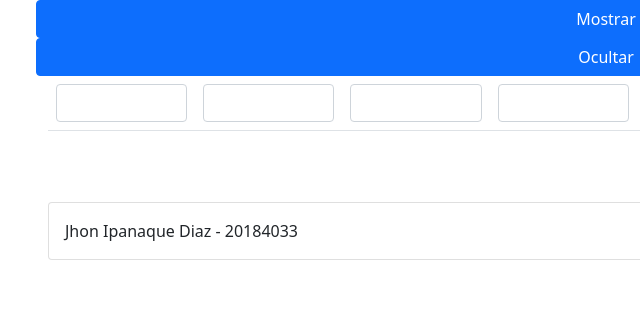
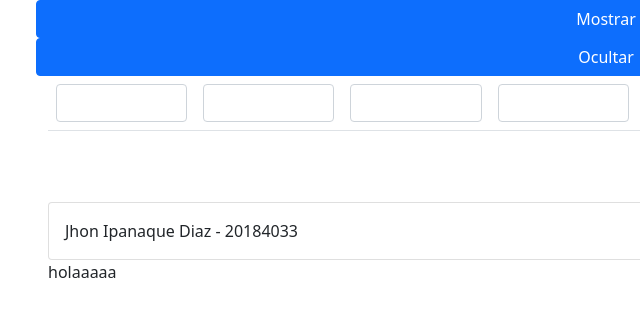
Before and after one commit to jipanaqued/examen2, a plain HTML site: page index.html in a window 1280 px wide. Shown: the full height of the page, 34-674 px from the left. Drawn offline with Linux system fonts and the light colour scheme.

Commit message:
nuevo comando agreagado

```diff
--- a/index.html
+++ b/index.html
@@ -46,6 +46,8 @@
         </div>
     </div>
 
+    <div> holaaaaa</div>
+
     <script src="/index.js"></script>  <!-- asociamos el.js-->
 </body>
 </html>
```
